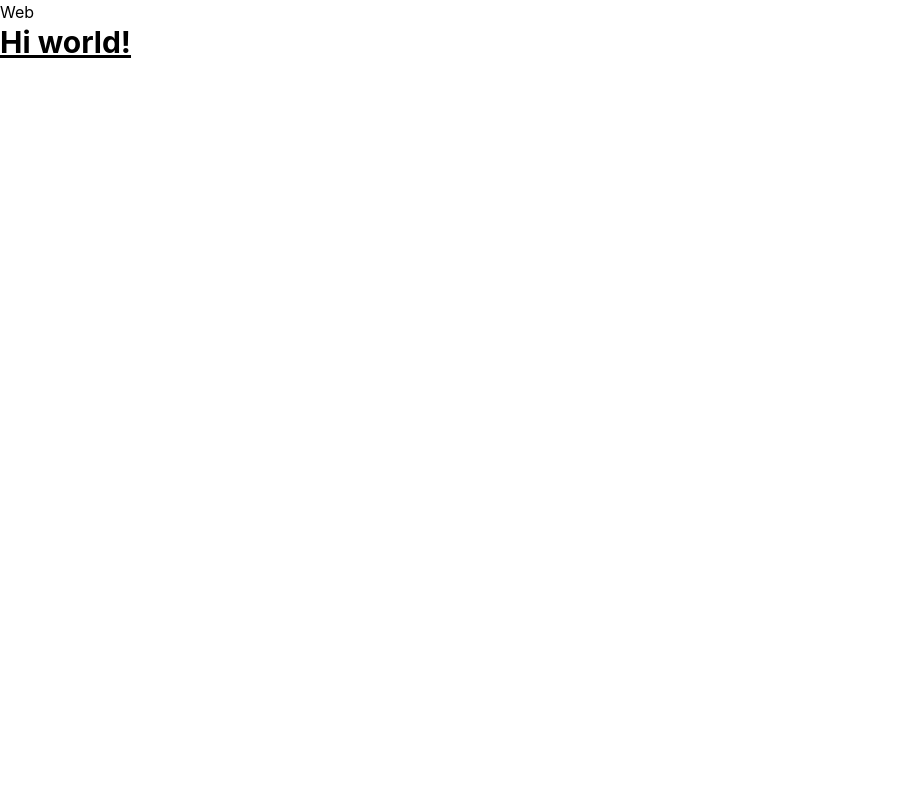
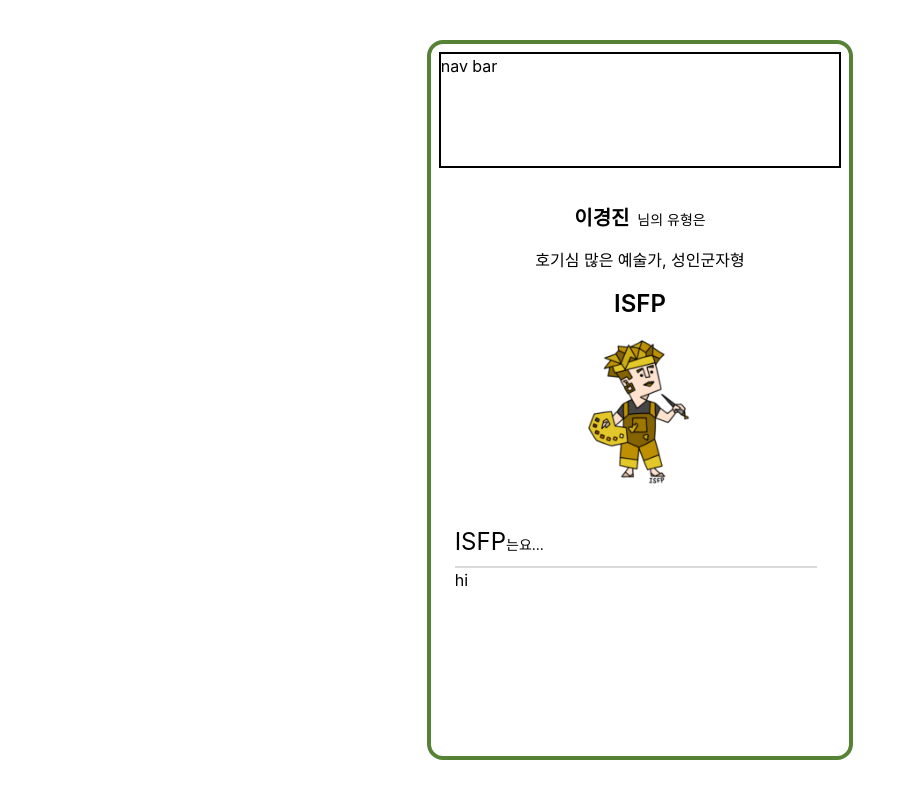
Before and after one commit to Takhojin/dokidoki_mbti, a React (Create React App) app in the folder client/: page /result in a window 1280 px wide. Shown: the whole page, without its empty margins (0-916 px from the left). Built offline with nearby package versions, Linux system fonts and the light colour scheme.

Commit message:
Add : 공통 타입 관리하는 폴더 생성 및 경로 설정

```diff
--- a/client/package.json
+++ b/client/package.json
@@ -14,6 +14,7 @@
     "react-dom": "^18.2.0",
     "react-router-dom": "^6.15.0",
     "react-scripts": "5.0.1",
+    "tailwind-scrollbar": "^3.0.5",
     "typescript": "^4.9.5",
     "web-vitals": "^2.1.4"
   },
--- /dev/null
+++ b/client/public/data/resultMbtiFeature.json
@@ -0,0 +1,16 @@
+{
+  "mbti": "isfp",
+  "character": [
+    "마음이 너그럽고 순하다",
+    "낙천적, 천하태평 행동이 느리다",
+    "놀 줄 알며 무대 체질, 예술적 매체를 통해 자신을 드러내는 것을 좋아한다",
+    "성급한 결론을 잘 내린다",
+    "끈기가 부족하다",
+    "부끄럼을 많이 탄다",
+    "외모에 관심이 많다",
+    "동식물 사육이나 재배를 좋아한다",
+    "권위적인 분위기에서는 눈치를 살핌",
+    "잔잔하게 산만한 편이다",
+    "주변의 요구를 뿌리치지 못한다"
+  ]
+}
--- a/client/src/pages/Result/Result.tsx
+++ b/client/src/pages/Result/Result.tsx
@@ -1,10 +1,32 @@
-import React from 'react';
+import React, { useState, useEffect } from 'react';
+import Explanation from './components/Explanation';
+import { Character } from '@/types/mbtiCharacter';
 
 const Result = () => {
+  const [myMbtiCharacter, setMyMbtiCharacter] = useState<Character | null>(
+    null,
+  );
+
+  useEffect(() => {
+    const fetchMbtiCharacter = async () => {
+      try {
+        const response = await fetch('/data/resultMbtiFeature.json');
+        const data = await response.json();
+        setMyMbtiCharacter(data);
+      } catch (error) {
+        console.log('에러는 = ', error);
+      }
+    };
+
+    fetchMbtiCharacter();
+  }, []);
+
   return (
-    <div>
-      <h1>Web</h1>
-      <h1 className="text-3xl font-bold underline">Hi world!</h1>
+    <div className="flex justify-center items-center h-screen">
+      <div className="p-2 border-4 border-olive-green rounded-2xl w-1/3 h-90%">
+        <div className="border-2 h-1/6">nav bar</div>
+        <Explanation myMbtiCharacter={myMbtiCharacter} />
+      </div>
     </div>
   );
 };
--- /dev/null
+++ b/client/src/pages/Result/components/Explanation.tsx
@@ -0,0 +1,40 @@
+import React, { useState, useEffect, FC } from 'react';
+
+interface ExplanationProps {
+  myMbtiCharacter: {
+    mbti: string;
+    character: string[];
+  } | null;
+}
+
+const Explanation: FC<ExplanationProps> = ({ myMbtiCharacter }) => {
+  console.log('@', myMbtiCharacter);
+
+  return (
+    <div className="pt-9 flex flex-col overflow-y-scroll scrollbar-thin scrollbar-thumb-olive-green scrollbar-thumb-rounded-xl h-5/6">
+      <header className="mb-10 flex flex-col justify-center items-center">
+        <p className="pb-4 text-sm">
+          <span className="text-xl font-semibold">이경진</span>&nbsp;&nbsp;님의
+          유형은
+        </p>
+        <p className="pb-4">호기심 많은 예술가,&nbsp;성인군자형</p>
+        <p className="text-2xl font-semibold">ISFP</p>
+        <img
+          src="/images/Components/Result/isfp.PNG"
+          alt="myMbti"
+          className="w-1/3 flex items-center justify-center"
+        />
+      </header>
+      <main className="pr-6 pl-4">
+        <p className="pb-2 border-b-2 border-b-gray text-sm ">
+          <span className="text-2xl">ISFP</span>는요...
+        </p>
+        <ul>
+          <li>hi</li>
+        </ul>
+      </main>
+    </div>
+  );
+};
+
+export default Explanation;
--- /dev/null
+++ b/client/src/types/mbtiCharacter.ts
@@ -0,0 +1,4 @@
+export type Character = {
+  mbti: string;
+  character: string[];
+};
--- a/client/tailwind.config.js
+++ b/client/tailwind.config.js
@@ -2,7 +2,15 @@
 module.exports = {
   content: ['./src/**/*.{js,jsx,ts,tsx}'],
   theme: {
-    extend: {},
+    extend: {
+      colors: {
+        'olive-green': '#558235',
+        gray: '#D9D9D9',
+      },
+      height: {
+        '90%': '90%',
+      },
+    },
   },
-  plugins: [],
+  plugins: [require('tailwind-scrollbar')({ nocompatible: true })],
 };
```
Also changed, not shown: client/tsconfig.json (+6 -1 lines), client/public/images/Components/Result/isfp.PNG (added), 1 other file (tests, documents, lock files or other folders).
